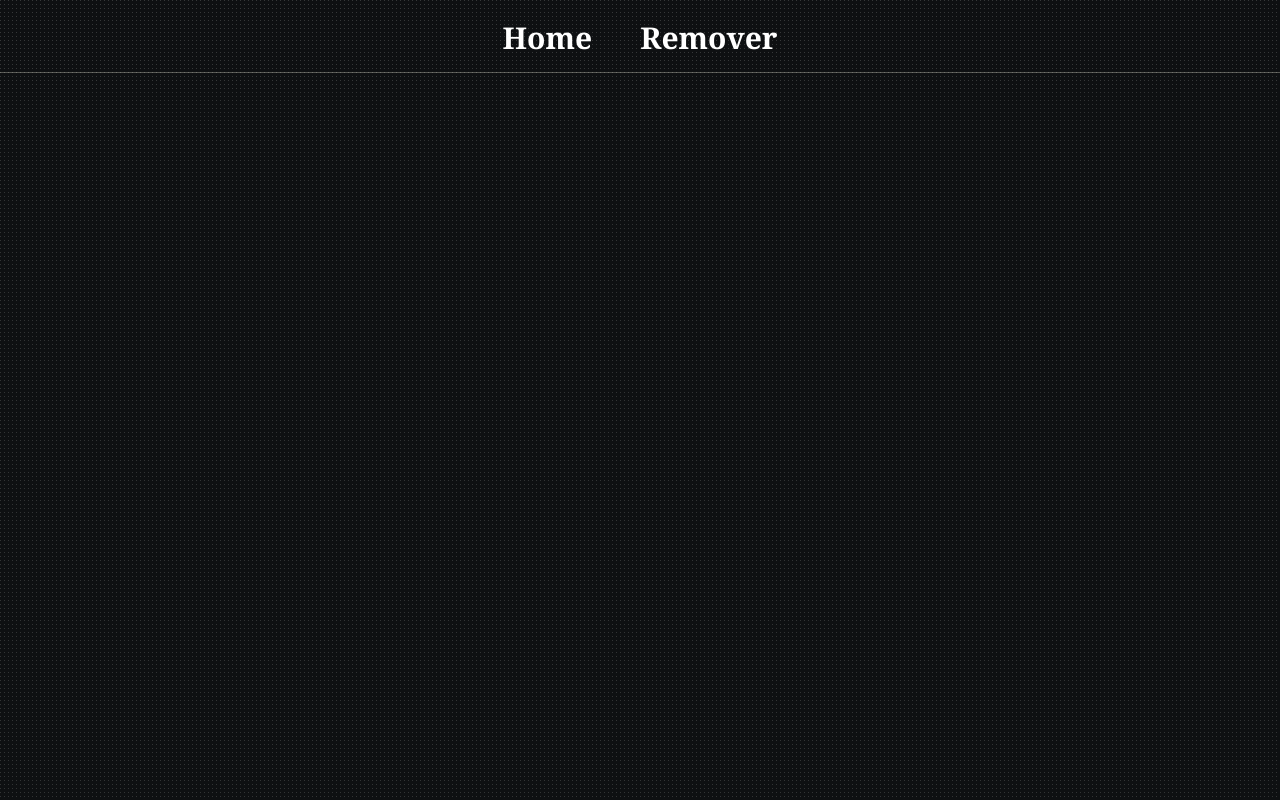
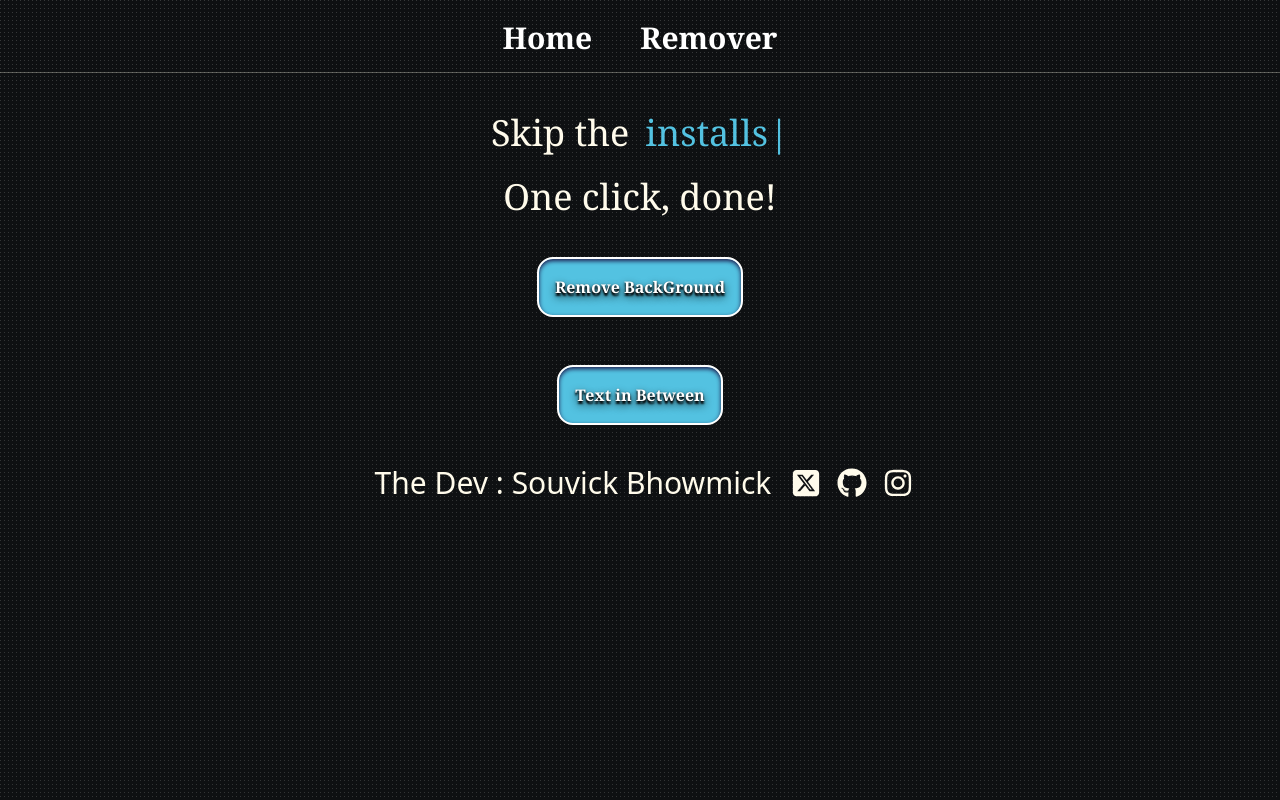
Before and after one commit to Souvick-bh/chitra, a React (Vite) app: page / in a window 1280 px wide. Before the commit this address had no page. Built offline with nearby package versions, Linux system fonts and the light colour scheme.

Commit message:
Trying to fix

```diff
--- a/src/App.jsx
+++ b/src/App.jsx
@@ -23,7 +23,7 @@ function App() {
         </div>
 
         <Routes>
-          <Route path="/chitra/" element={<Home />}></Route>
+          <Route path="/" element={<Home />}></Route>
           <Route path="/chitra/about" element={<About />}></Route>
           <Route path="/chitra/bgremover" element={<BgRemover />}></Route>
           <Route path='/chitra/pookieshot' element={<PookieShot />}></Route>
```
